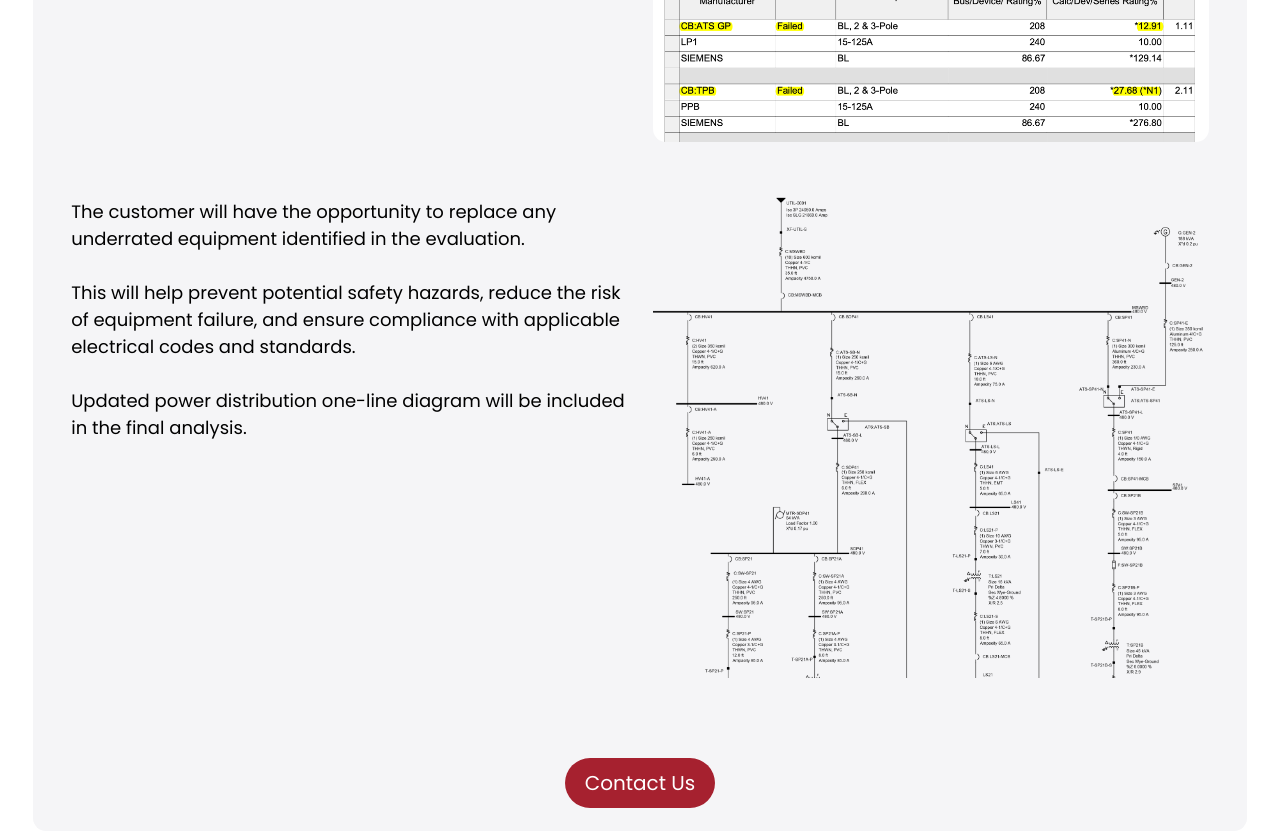
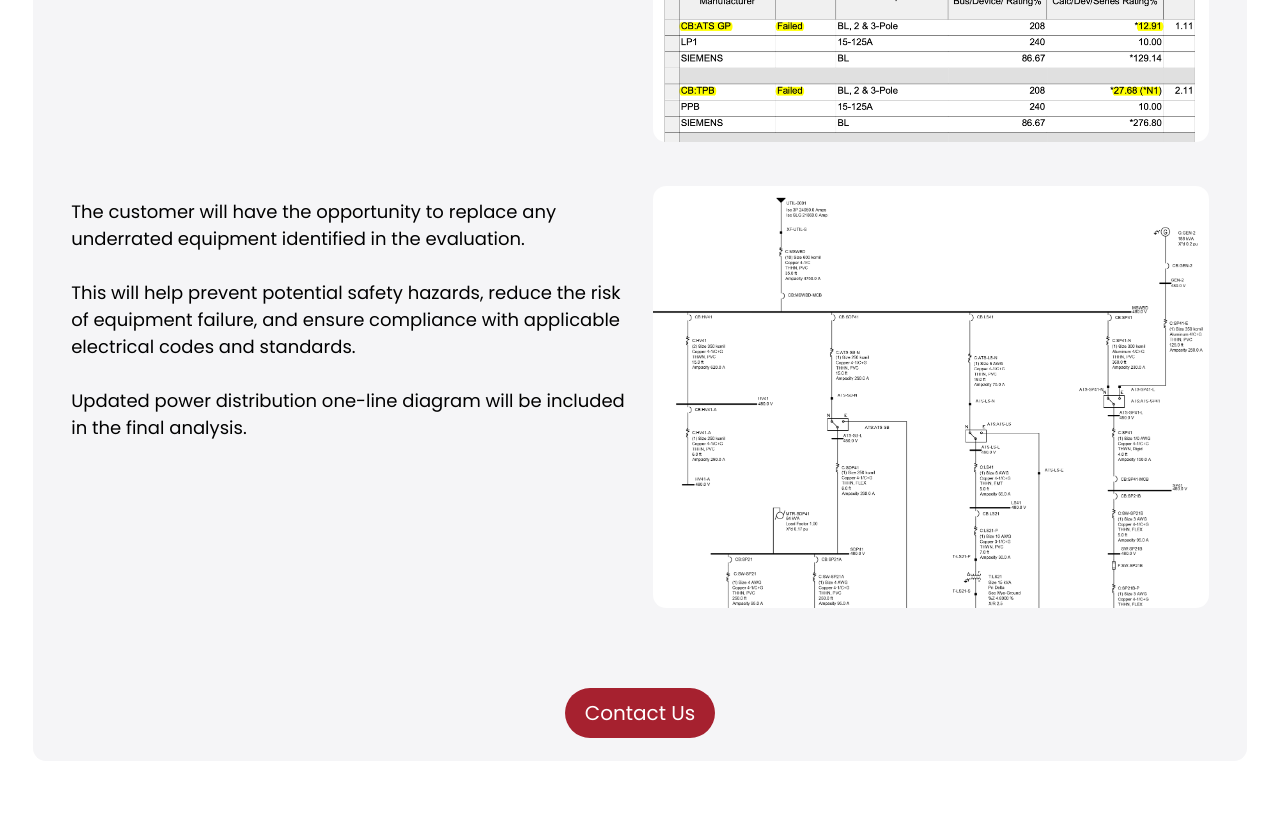
Before and after one commit to IanP07/NE-Power-Analysis, a plain HTML site: page innerPages/service4.html in a window 1280 px wide. Shown: the part 703-1542 px from the top of the page. After the commit the page ends 1472 px from the top, so only its background shows below. Drawn offline with Linux system fonts and the light colour scheme.

Commit message:
update one-line final

```diff
--- a/innerPages/service4.html
+++ b/innerPages/service4.html
@@ -69,7 +69,7 @@
                     </h1>
                 </div>
                 <div class="service-image">
-                    <img src="../images/one-line3.jpeg" style="border-radius: 13px; width:100%;
+                    <img src="../images/one-line3.png" style="border-radius: 13px; width:100%;
                     height:auto;">
                 </div>
             </div>
```
